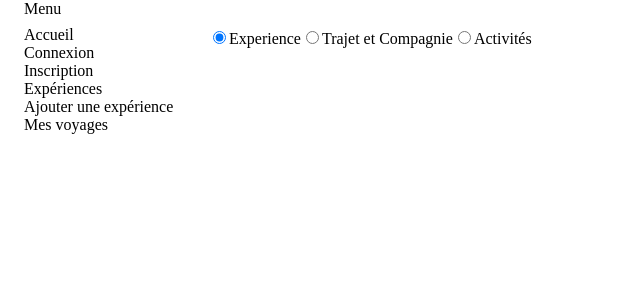
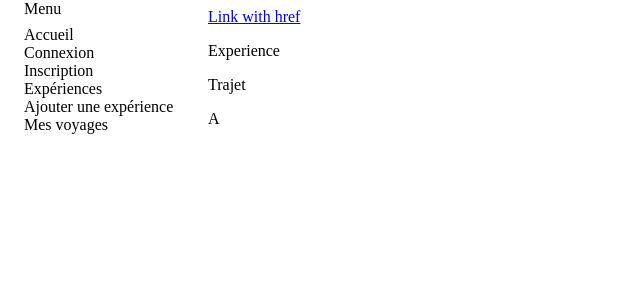
Before and after one commit to Coralie2798/ProjetFinalP2, an Angular app: page /experience in a window 1280 px wide. Shown: the top 300 px of the page, without its empty margins (0-640 px from the left). Built offline with nearby package versions, Linux system fonts and the light colour scheme.

Commit message:
recuperation de l'ud

```diff
--- a/src/app/component/experience/experience.component.html
+++ b/src/app/component/experience/experience.component.html
@@ -1,16 +1,17 @@
-<h2> </h2>
-<div class="btn-group" role="group" aria-label="Basic radio toggle button group">
-  <input type="radio" class="btn-check" name="btnradio" id="btnradio1" (Click)="afficherE()" autocomplete="off" checked>
-  <label class="btn btn-outline-primary" for="btnradio1">Experience</label>
 
-  <input type="radio" class="btn-check" name="btnradio" id="btnradio2" (Click)="afficherT()" autocomplete="off">
-  <label class="btn btn-outline-primary" for="btnradio2">Trajet et Compagnie</label>
+  <a class="btn btn-primary" data-toggle="collapse" href="#trajet" role="button" aria-expanded="false" aria-controls="trajet">
+    Link with href
+  </a>
 
-  <input type="radio" class="btn-check" name="btnradio" id="btnradio3" (Click)="afficherA()" autocomplete="off">
-  <label class="btn btn-outline-primary" for="btnradio3">Activités</label>
 
+<div id="E">
+  <p>Experience</p>
 </div>
 
-<!-- <div [hidden]="cacher()">
-  <p>kzneffMZ</p>
-</div> -->
+<div id="T">
+  <p>Trajet</p>
+</div>
+
+<div id="A">
+  <p>A</p>
+</div>
--- a/src/app/component/experience/experience.component.ts
+++ b/src/app/component/experience/experience.component.ts
@@ -28,6 +28,10 @@ listeR$!: Observable<Restaurant[]>;
 listeL$!:Observable<Lieux[]>;
 
 
+exp!:Observable<Experience>;
+
+
+
 constructor(private es:ExperienceService, private router:Router, private ls:LieuxService,
   private cs:CompagnieService, private us:UtilisateurService){}
 
@@ -39,10 +43,15 @@ ngOnInit(): void {
   this.listeE$=this.es.getExperience();
   this.listeT$=this.es.getTrajet();
 }
+
+
+
+
+
+
 affE:boolean=true;
 affT:boolean=false;
 affA:boolean=false;
-
 
 
 
--- a/src/app/component/liste-experience/liste-experience.component.ts
+++ b/src/app/component/liste-experience/liste-experience.component.ts
@@ -24,21 +24,21 @@ export class ListeExperienceComponent implements OnInit {
   listeL$!:Observable<Lieux[]>;
 
 
+
+
+
  ngOnInit(): void {
    this.listeE$=this.es.getExperience();
    this.listeR$=this.es.getRestaurant();
    this.listeL$=this.ls.getLieux();
   }
 
-nbEtoile(){
-
-}
-
 
 afficherExperience(id:number) {
-  console.log(id)
-  this.exp$=this.es.getExperienceById(id)
-  // this.router.navigate(['experience/']);
+  console.log(id);
+  this.exp$=this.es.getExperienceById(id);
+  this.es.idExp=id;
+  this.router.navigate(['experience/']);
 }
 
 }
--- a/src/app/service/experience.service.ts
+++ b/src/app/service/experience.service.ts
@@ -13,6 +13,9 @@ import { Observable } from 'rxjs';
 export class ExperienceService {
 
  constructor(private http:HttpClient){}
+
+  idExp!:number;
+
 
   getTrajet():Observable<Trajet[]>
   {
```
